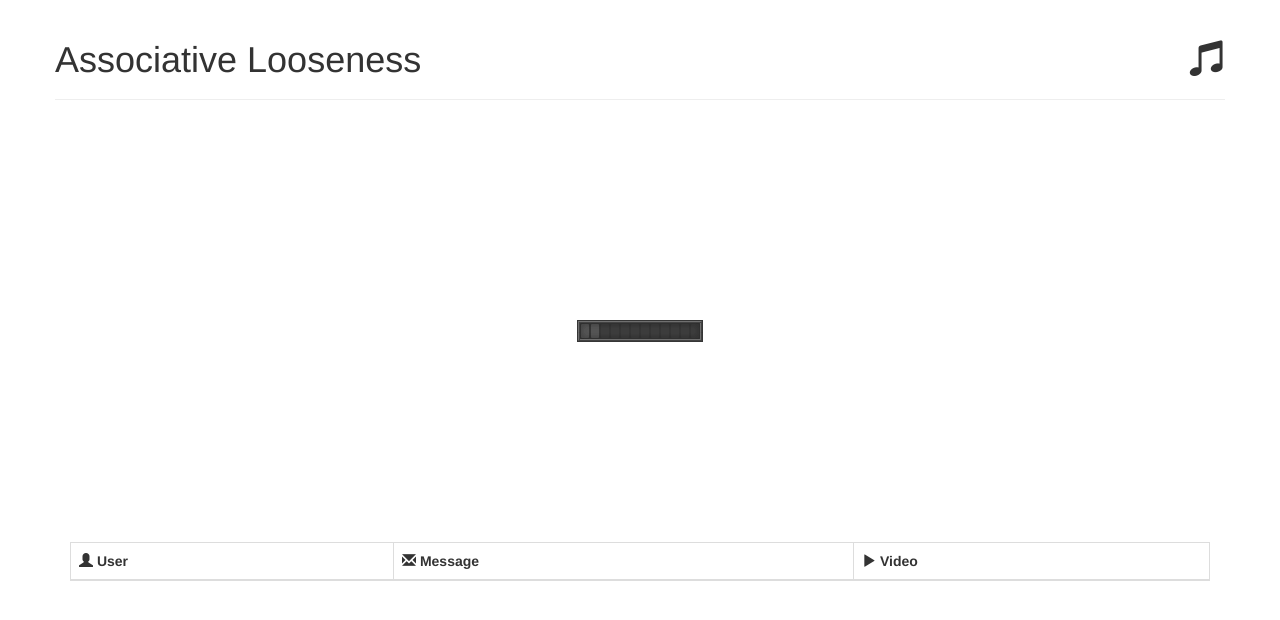
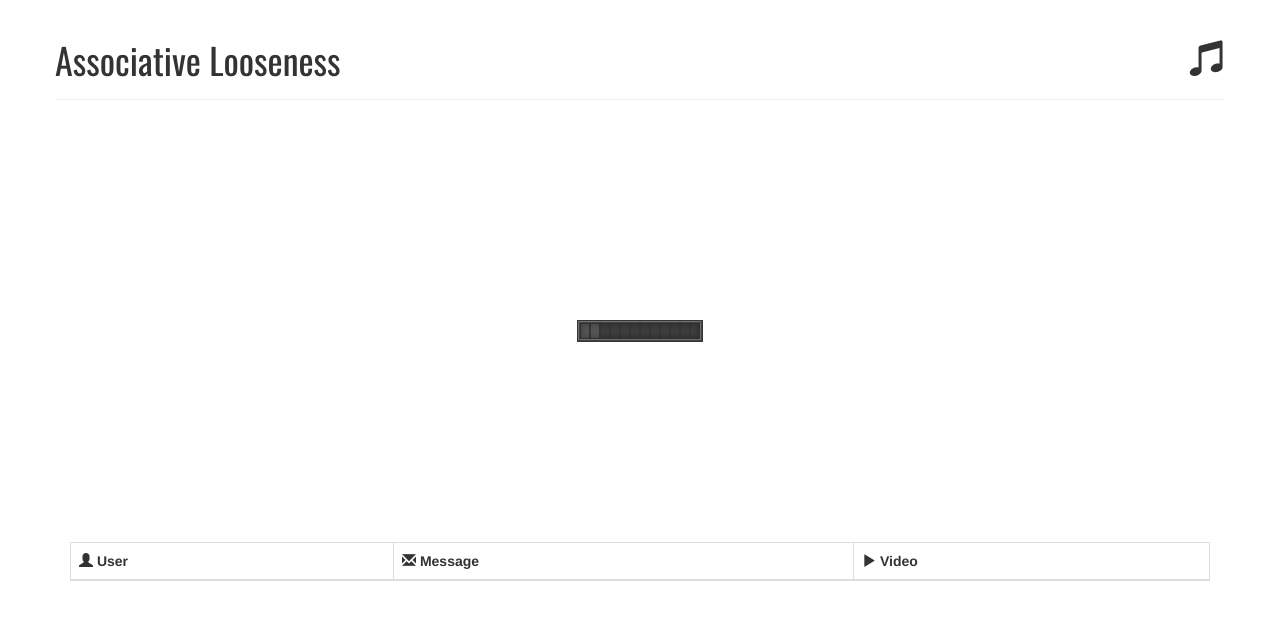
Before and after one commit to kwakwak/Associative-Looseness, a website: page index.html in a window 1280 px wide. Drawn offline with nearby package versions, Linux system fonts and the light colour scheme; no server answers.

Commit message:
title font

```diff
--- a/index.html
+++ b/index.html
@@ -6,6 +6,7 @@
     <title>Associative Looseness</title>
     <!--<link href="bower_components/bootstrap/dist/css/bootstrap.min.css" rel="stylesheet">-->
     <link href="http://bootswatch.com/darkly/bootstrap.min.css" rel="stylesheet">
+    <link href='http://fonts.googleapis.com/css?family=Oswald' rel='stylesheet' type='text/css'>
     <style>
         .video-link{
             cursor: pointer;
@@ -16,6 +17,9 @@
         .center{
             margin: 200px auto;
             display: block;
+        }
+        h1{
+            font-family: 'Oswald', sans-serif;
         }
     </style>
 </head>
```
